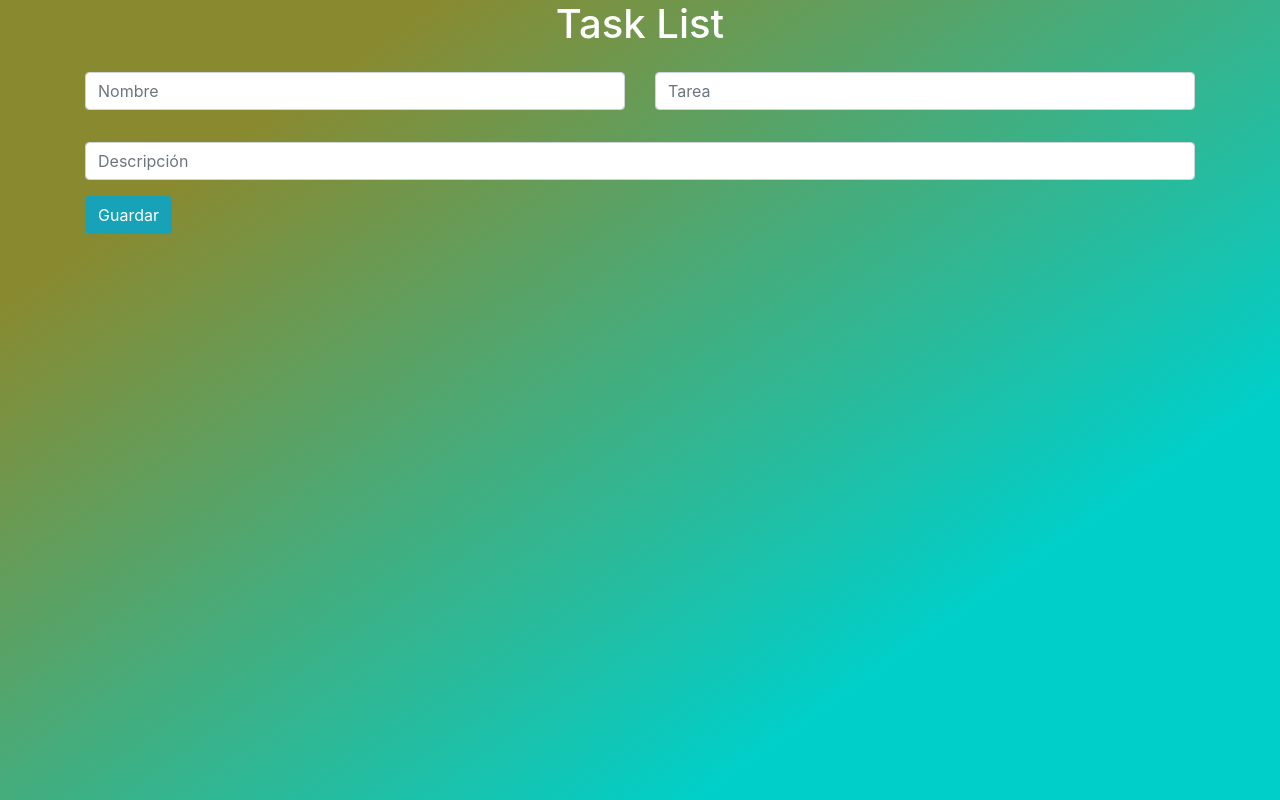
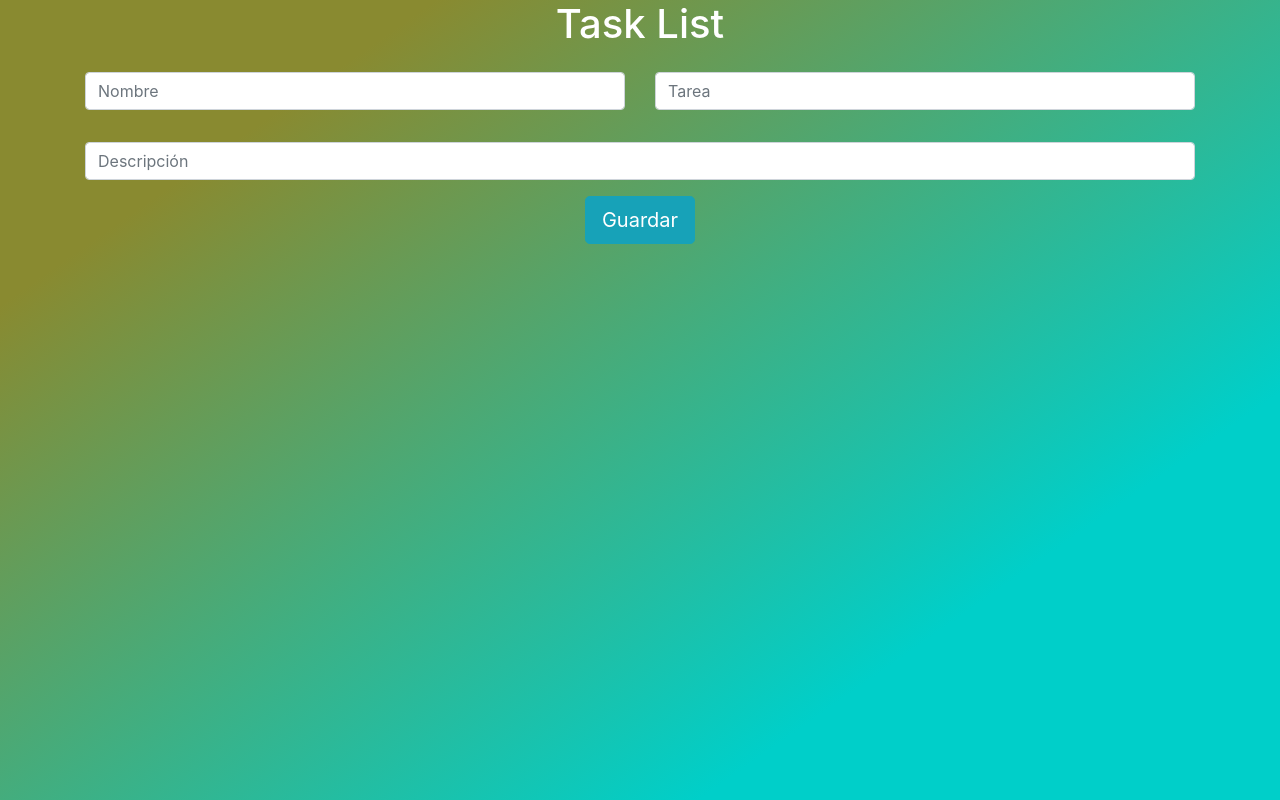
Before and after one commit to gaordonezh/task-app-firebase, a plain HTML site: page index.html in a window 1280 px wide. Drawn offline with nearby package versions, Linux system fonts and the light colour scheme; no server answers.

Commit message:
boton modificado

```diff
--- a/index.html
+++ b/index.html
@@ -27,8 +27,10 @@
               <div class="col-lg-12">
                 <input type="text" name="fecha" id="fecha" class="form-control my-3" placeholder="Descripción">
               </div>
+              <div class="col-lg-12 text-center">
+                <button class="btn btn-info btn-lg" id="boton" onclick="guardar()">Guardar</button>
+              </div>
             </div>
-            <button class="btn btn-info" id="boton" onclick="guardar()">Guardar</button>
             <article class="my-3 row" id="tabla">
             </article>
         </section>
```
